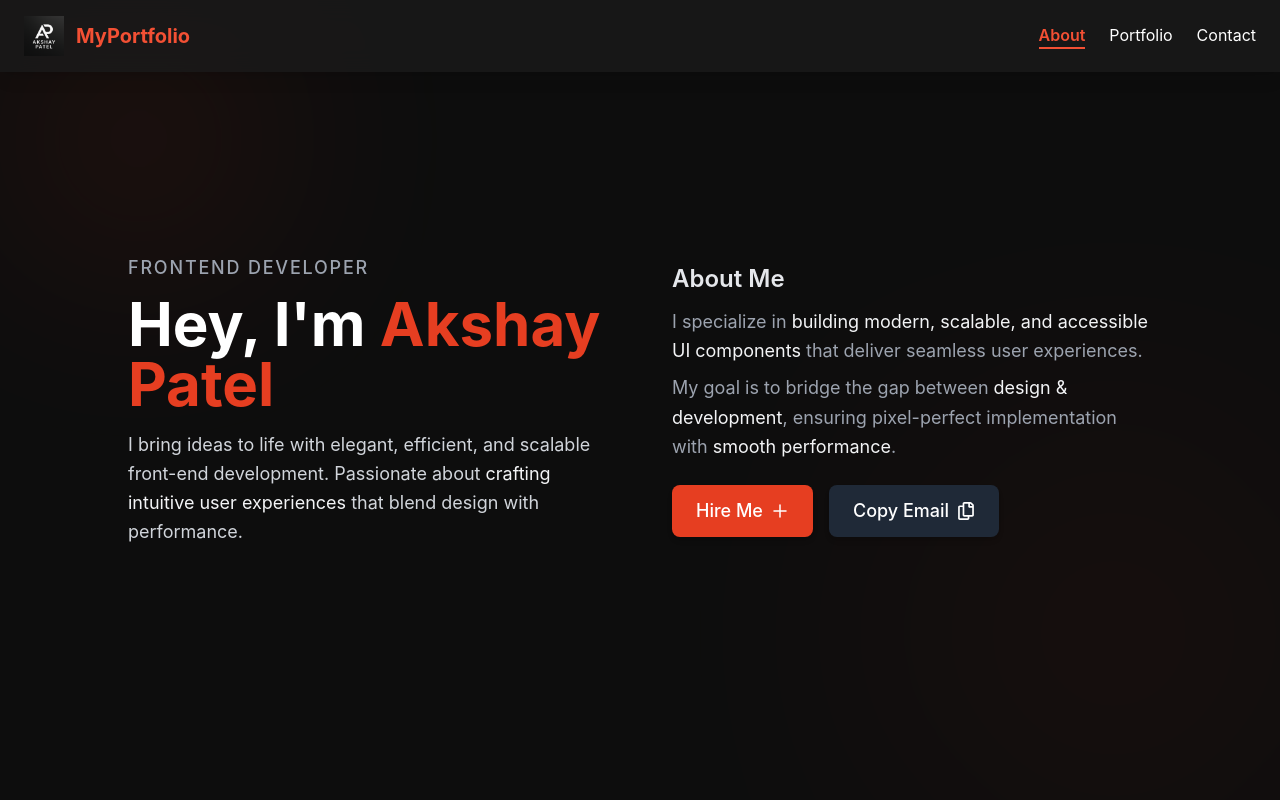
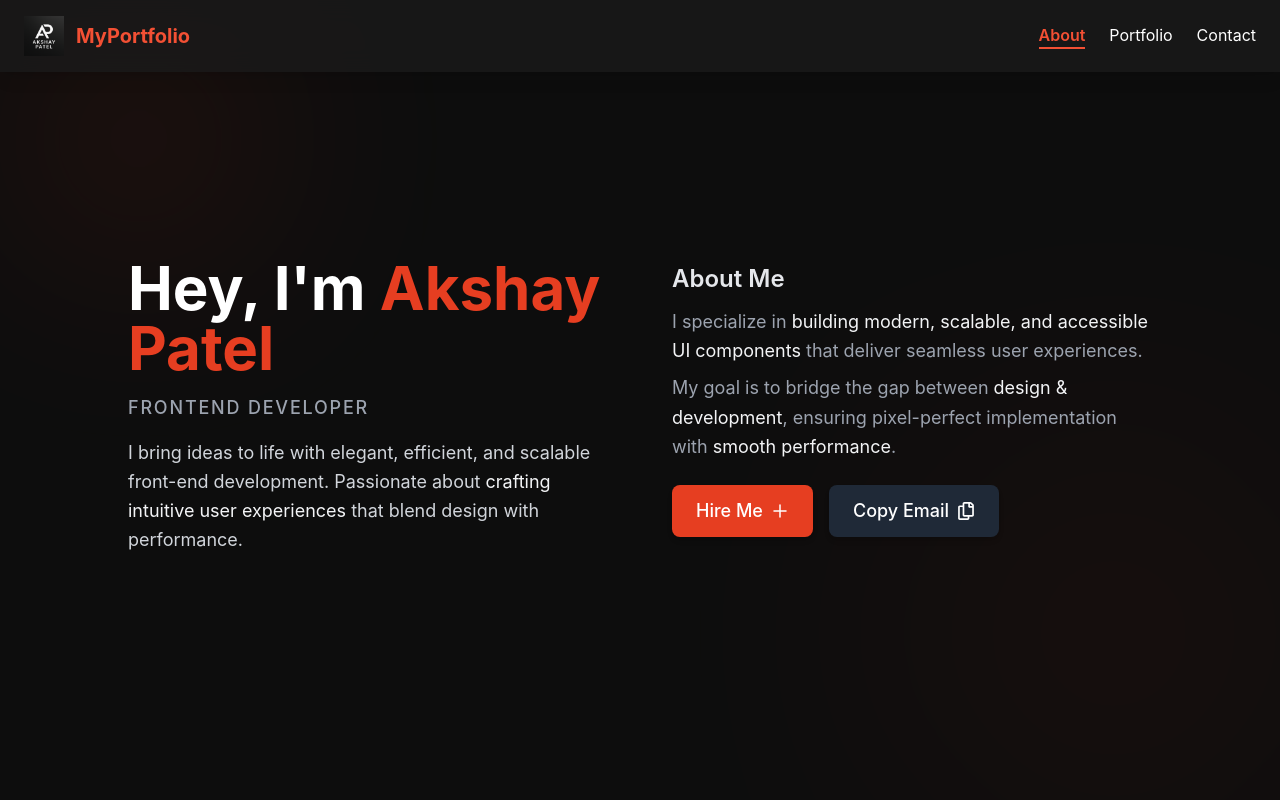
Before and after one commit to AKSHAY13PATEL/portfolio-akshay, a React (Vite) app: page / in a window 1280 px wide. Shown: the top 800 px of the page. Built offline with nearby package versions, Linux system fonts and the light colour scheme.

Commit message:
Hero section layout change, Live demo link modified.

```diff
--- a/src/components/HeroSection.tsx
+++ b/src/components/HeroSection.tsx
@@ -23,24 +23,24 @@ const HeroSection = () => {
         {/* Left Column - Intro */}
         <div className="flex flex-col items-start">
           {/* Subheading */}
-          <motion.span
-            initial={{ opacity: 0, y: -10 }}
+          <motion.h1
+            initial={{ opacity: 0, y: -30 }}
             animate={{ opacity: 1, y: 0 }}
-            transition={{ duration: 0.8 }}
-            className="text-lg font-medium uppercase tracking-widest text-gray-400"
-          >
-            Frontend Developer
-          </motion.span>
-
-          {/* Name & Headline */}
-          <motion.h1
-            initial={{ opacity: 0, x: -30 }}
-            animate={{ opacity: 1, x: 0 }}
             transition={{ duration: 0.8 }}
             className="mt-3 text-5xl font-bold leading-tight md:text-6xl"
           >
             Hey, I'm <span className="text-[#E63E21]">Akshay Patel</span>
           </motion.h1>
+
+          {/* Name & Headline */}
+          <motion.span
+            initial={{ opacity: 0, x: -20 }}
+            animate={{ opacity: 1, x: 0 }}
+            transition={{ duration: 0.8 }}
+            className="mt-4 text-lg font-medium uppercase tracking-widest text-gray-400"
+          >
+            Frontend Developer
+          </motion.span>
 
           {/* Tagline */}
           <motion.p
--- a/src/data/project_data.json
+++ b/src/data/project_data.json
@@ -23,7 +23,7 @@
       "Liveblocks",
       "TipTap"
     ],
-    "liveDemo": "https://next-docs.example.com",
+    "liveDemo": "https://next-docs-lime.vercel.app/",
     "github": "https://github.com/yourusername/next-docs",
     "challenges": "Handling real-time document collaboration and resolving conflicts when multiple users edit the same document.",
     "features": [
@@ -40,7 +40,7 @@
     "description": "Created as a front-end learning exercise, this clone mirrors the popular gaming information site RAWG. Built with React, TypeScript, Prisma, and MongoDB, it fetches game data from the RAWG API—the ultimate video game database. Explore games, discover details, and much more!",
     "image": ["/raw-game/rawg_clone_1.png", "/raw-game/rawg_clone_2.png"],
     "technologies": ["React", "TypeScript", "Chakra UI"],
-    "liveDemo": "https://rawg-clone.example.com",
+    "liveDemo": "https://raw-game-clone.vercel.app/",
     "github": "https://github.com/yourusername/rawg-clone",
     "challenges": "Integrating RAWG API efficiently and optimizing the UI for game discovery."
   },
@@ -66,7 +66,7 @@
       "/cloudify-data/cloudify_data_2.png"
     ],
     "technologies": ["HTML5", "CSS3", "JavaScript"],
-    "liveDemo": "https://cloudify-data.example.com",
+    "liveDemo": "https://cloudify-data.vercel.app/",
     "github": "https://github.com/yourusername/cloudify-data",
     "challenges": "Ensuring fully responsive design across all devices and optimizing CSS for maintainability."
   }
--- a/src/pages/PortfolioPage.tsx
+++ b/src/pages/PortfolioPage.tsx
@@ -96,7 +96,7 @@ const Portfolio = () => {
         </div>
 
         {/* Contact Section */}
-        <div className="mt-16 text-center">
+        <div className="mb-16 mt-16 text-center">
           <h2 className="text-2xl font-semibold text-white">Let's Connect!</h2>
           <p className="mt-2 text-gray-400">
             Have a project in mind? Reach out and let's build something amazing.
```
